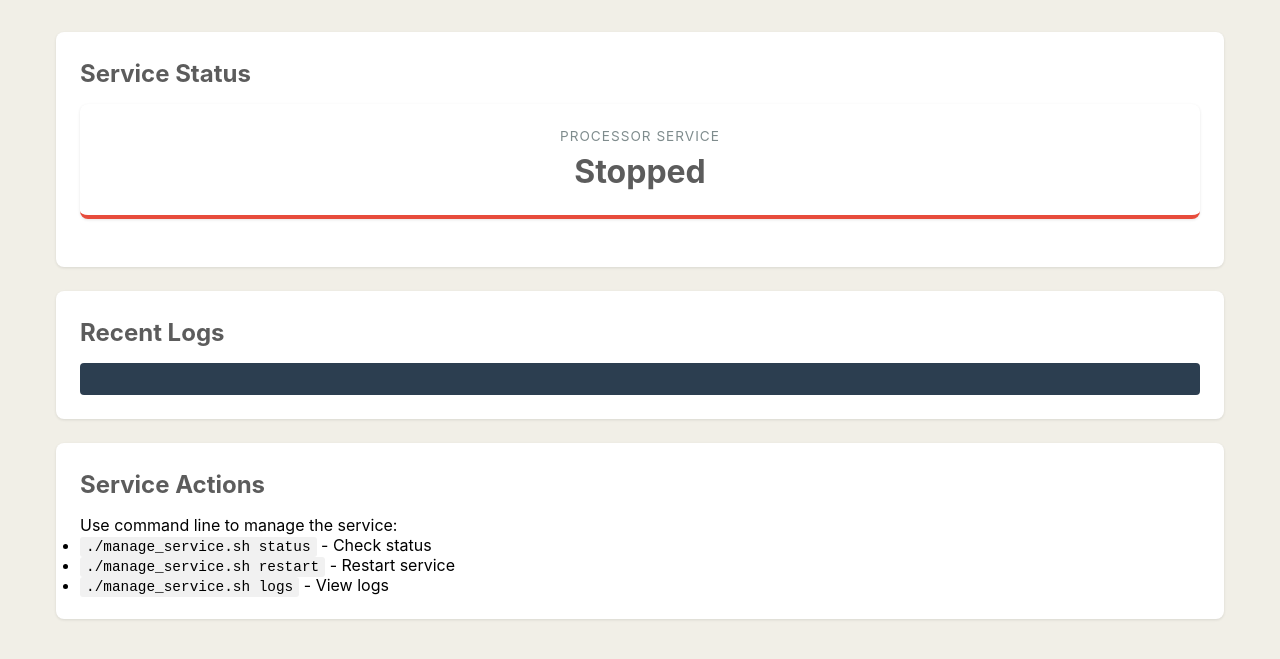
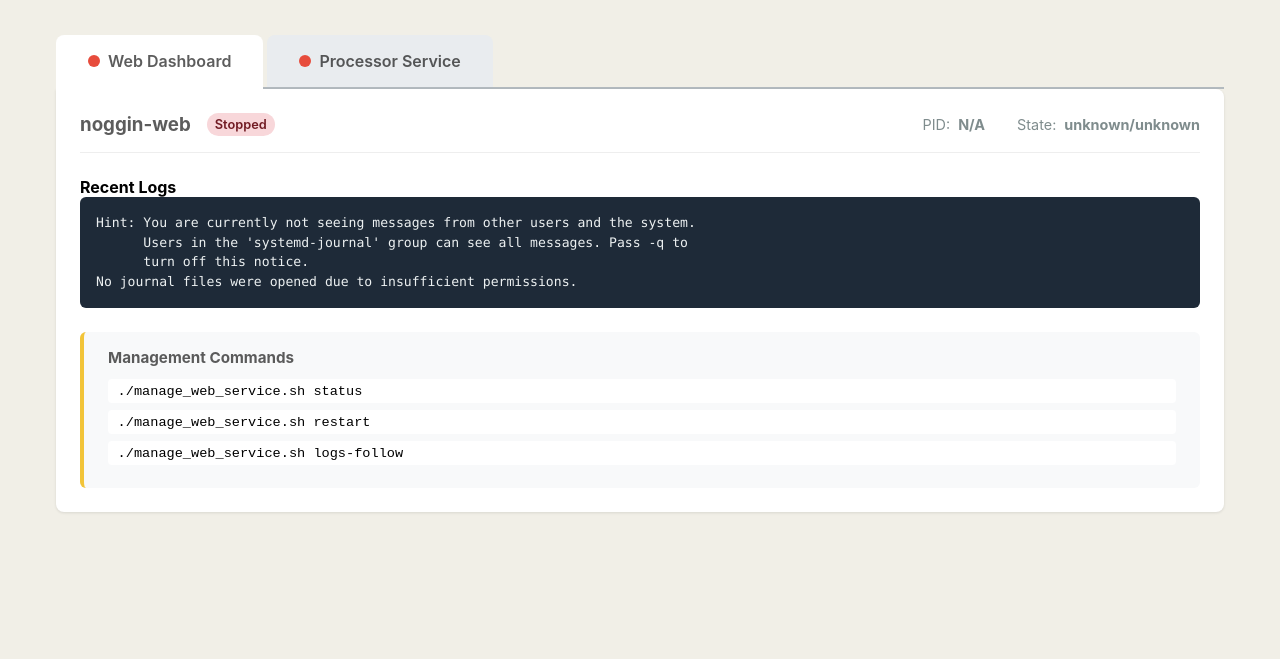
Before and after one commit to goldstar-ti/GS-AUTO-043_Noggin_VM, a Flask app: page /service-status in a window 1280 px wide. Shown: the part 121-780 px from the top of the page. Run offline with Flask 3, Linux system fonts and the light colour scheme; parts of the project's set-up code (start-up, migrations or seed data) failed here and were passed over.

```diff
--- a/web/app.py
+++ b/web/app.py
@@ -179,8 +179,6 @@ def index():
             ORDER BY updated_at DESC
             LIMIT 20
         """
-
-        recent = db_manager.execute_query_dict(recent_query)
         recent = db_manager.execute_query_dict(recent_query)
 
         return render_template(
@@ -324,10 +322,10 @@ def inspection_detail(tip: str):
         errors = []
         try:
             errors_query = """
-                SELECT error_type, error_message, created_at
+                SELECT error_type, error_message, error_timestamp as created_at
                 FROM noggin_schema.processing_errors
                 WHERE tip = %s
-                ORDER BY created_at DESC
+                ORDER BY error_timestamp DESC
                 LIMIT 10
             """
             errors = db_manager.execute_query_dict(errors_query, (tip,))
@@ -463,26 +461,69 @@ def hashes():
 @app.route('/service-status')
 @auth.login_required
 def service_status():
-    """Check background processor service status"""
+    """Check status of both web and processor services"""
+
+    def get_service_info(service_name: str, log_lines: int = 50) -> dict:
+        """Helper to fetch service status and logs"""
+        try:
+            status_result = subprocess.run(
+                ['systemctl', 'is-active', service_name],
+                capture_output=True,
+                text=True
+            )
+            is_active = status_result.stdout.strip() == 'active'
+
+            log_result = subprocess.run(
+                ['journalctl', '-u', service_name, '-n', str(log_lines), '--no-pager'],
+                capture_output=True,
+                text=True
+            )
+            logs = log_result.stdout or log_result.stderr or 'No logs available'
+
+            # Get more detailed status
+            detail_result = subprocess.run(
+                ['systemctl', 'show', service_name, '--property=ActiveState,SubState,MainPID,MemoryCurrent'],
+                capture_output=True,
+                text=True
+            )
+            details = {}
+            for line in detail_result.stdout.strip().split('\n'):
+                if '=' in line:
+                    key, value = line.split('=', 1)
+                    details[key] = value
+
+            return {
+                'name': service_name,
+                'active': is_active,
+                'state': details.get('ActiveState', 'unknown'),
+                'substate': details.get('SubState', 'unknown'),
+                'pid': details.get('MainPID', 'N/A'),
+                'memory': details.get('MemoryCurrent', 'N/A'),
+                'logs': logs
+            }
+        except Exception as e:
+            logger.warning(f"Could not get status for {service_name}: {e}")
+            return {
+                'name': service_name,
+                'active': False,
+                'state': 'error',
+                'substate': str(e),
+                'pid': 'N/A',
+                'memory': 'N/A',
+                'logs': f'Error fetching logs: {e}'
+            }
+
     try:
-        result = subprocess.run(
-            ['systemctl', 'is-active', 'noggin-processor'],
-            capture_output=True,
-            text=True
-        )
-        service_active = result.stdout.strip() == 'active'
+        web_service = get_service_info('noggin-web')
+        processor_service = get_service_info('noggin-processor')
 
-        log_result = subprocess.run(
-            ['journalctl', '-u', 'noggin-processor', '-n', '50', '--no-pager'],
-            capture_output=True,
-            text=True
-        )
-        recent_logs = log_result.stdout
+        active_tab = request.args.get('tab', 'web')
 
         return render_template(
             'service_status.html',
-            service_active=service_active,
-            recent_logs=recent_logs
+            web_service=web_service,
+            processor_service=processor_service,
+            active_tab=active_tab
         )
 
     except Exception as e:
--- a/web/templates/service_status.html
+++ b/web/templates/service_status.html
@@ -2,30 +2,231 @@
 
 {% block title %}Service Status - Noggin Processor{% endblock %}
 
+{% block extra_css %}
+<style>
+    .tabs {
+        display: flex;
+        gap: 0;
+        margin-bottom: 0;
+        border-bottom: 2px solid var(--gs-slate-light);
+    }
+
+    .tab {
+        padding: 1rem 2rem;
+        cursor: pointer;
+        background: #e9ecef;
+        border: none;
+        font-weight: 600;
+        color: var(--gs-slate);
+        transition: all 0.2s;
+        border-radius: 8px 8px 0 0;
+        margin-right: 4px;
+        text-decoration: none;
+        display: inline-flex;
+        align-items: center;
+        gap: 0.5rem;
+    }
+
+    .tab:hover {
+        background: #dee2e6;
+    }
+
+    .tab.active {
+        background: white;
+        color: var(--gs-slate);
+        border-bottom: 2px solid white;
+        margin-bottom: -2px;
+    }
+
+    .tab-content {
+        display: none;
+        background: white;
+        padding: 1.5rem;
+        border-radius: 0 8px 8px 8px;
+        box-shadow: 0 1px 3px rgba(0,0,0,0.1);
+    }
+
+    .tab-content.active {
+        display: block;
+    }
+
+    .status-indicator {
+        width: 12px;
+        height: 12px;
+        border-radius: 50%;
+        display: inline-block;
+    }
+
+    .status-indicator.running {
+        background: #27ae60;
+        box-shadow: 0 0 8px rgba(39, 174, 96, 0.5);
+    }
+
+    .status-indicator.stopped {
+        background: #e74c3c;
+    }
+
+    .service-header {
+        display: flex;
+        justify-content: space-between;
+        align-items: center;
+        margin-bottom: 1.5rem;
+        padding-bottom: 1rem;
+        border-bottom: 1px solid #eee;
+    }
+
+    .service-title {
+        display: flex;
+        align-items: center;
+        gap: 1rem;
+    }
+
+    .service-title h3 {
+        margin: 0;
+    }
+
+    .service-meta {
+        display: flex;
+        gap: 2rem;
+        color: #7f8c8d;
+        font-size: 0.9rem;
+    }
+
+    .service-meta span {
+        display: flex;
+        align-items: center;
+        gap: 0.5rem;
+    }
+
+    .log-container {
+        background: #1e2a38;
+        color: #ecf0f1;
+        padding: 1rem;
+        border-radius: 6px;
+        font-family: 'Consolas', 'Monaco', monospace;
+        font-size: 0.82rem;
+        line-height: 1.5;
+        max-height: 500px;
+        overflow-y: auto;
+        white-space: pre-wrap;
+        word-break: break-word;
+    }
+
+    .log-container::-webkit-scrollbar {
+        width: 8px;
+    }
+
+    .log-container::-webkit-scrollbar-track {
+        background: #2c3e50;
+    }
+
+    .log-container::-webkit-scrollbar-thumb {
+        background: #5a6c7d;
+        border-radius: 4px;
+    }
+
+    .commands-card {
+        margin-top: 1.5rem;
+        padding: 1rem 1.5rem;
+        background: #f8f9fa;
+        border-radius: 6px;
+        border-left: 4px solid var(--gs-gold);
+    }
+
+    .commands-card h4 {
+        margin: 0 0 0.75rem 0;
+        font-size: 0.95rem;
+        color: var(--gs-slate);
+    }
+
+    .commands-card code {
+        display: block;
+        margin: 0.4rem 0;
+        padding: 0.3rem 0.6rem;
+        background: white;
+        border-radius: 4px;
+        font-size: 0.85rem;
+    }
+</style>
+{% endblock %}
+
 {% block content %}
-<div class="card">
-    <h2>Service Status</h2>
+<div class="card" style="padding: 0; overflow: visible; background: transparent; box-shadow: none;">
 
-    <div class="stats-grid">
-        <div class="stat-card {% if service_active %}success{% else %}danger{% endif %}">
-            <div class="label">Processor Service</div>
-            <div class="number">{{ 'Running' if service_active else 'Stopped' }}</div>
+    <!-- Tabs -->
+    <div class="tabs">
+        <a href="{{ url_for('service_status', tab='web') }}"
+           class="tab {% if active_tab == 'web' %}active{% endif %}">
+            <span class="status-indicator {% if web_service.active %}running{% else %}stopped{% endif %}"></span>
+            Web Dashboard
+        </a>
+        <a href="{{ url_for('service_status', tab='processor') }}"
+           class="tab {% if active_tab == 'processor' %}active{% endif %}">
+            <span class="status-indicator {% if processor_service.active %}running{% else %}stopped{% endif %}"></span>
+            Processor Service
+        </a>
+    </div>
+
+    <!-- Web Service Tab -->
+    <div class="tab-content {% if active_tab == 'web' %}active{% endif %}" id="web-tab">
+        <div class="service-header">
+            <div class="service-title">
+                <h3>noggin-web</h3>
+                {% if web_service.active %}
+                    <span class="badge success">Running</span>
+                {% else %}
+                    <span class="badge danger">Stopped</span>
+                {% endif %}
+            </div>
+            <div class="service-meta">
+                <span>PID: <strong>{{ web_service.pid }}</strong></span>
+                <span>State: <strong>{{ web_service.state }}/{{ web_service.substate }}</strong></span>
+                {% if web_service.memory and web_service.memory != 'N/A' and web_service.memory != '[not set]' %}
+                    <span>Memory: <strong>{{ (web_service.memory|int / 1024 / 1024)|round(1) }} MB</strong></span>
+                {% endif %}
+            </div>
+        </div>
+
+        <h4>Recent Logs</h4>
+        <div class="log-container">{{ web_service.logs }}</div>
+
+        <div class="commands-card">
+            <h4>Management Commands</h4>
+            <code>./manage_web_service.sh status</code>
+            <code>./manage_web_service.sh restart</code>
+            <code>./manage_web_service.sh logs-follow</code>
+        </div>
+    </div>
+
+    <!-- Processor Service Tab -->
+    <div class="tab-content {% if active_tab == 'processor' %}active{% endif %}" id="processor-tab">
+        <div class="service-header">
+            <div class="service-title">
+                <h3>noggin-processor</h3>
+                {% if processor_service.active %}
+                    <span class="badge success">Running</span>
+                {% else %}
+                    <span class="badge danger">Stopped</span>
+                {% endif %}
+            </div>
+            <div class="service-meta">
+                <span>PID: <strong>{{ processor_service.pid }}</strong></span>
+                <span>State: <strong>{{ processor_service.state }}/{{ processor_service.substate }}</strong></span>
+                {% if processor_service.memory and processor_service.memory != 'N/A' and processor_service.memory != '[not set]' %}
+                    <span>Memory: <strong>{{ (processor_service.memory|int / 1024 / 1024)|round(1) }} MB</strong></span>
+                {% endif %}
+            </div>
+        </div>
+
+        <h4>Recent Logs</h4>
+        <div class="log-container">{{ processor_service.logs }}</div>
+
+        <div class="commands-card">
+            <h4>Management Commands</h4>
+            <code>./manage_service.sh status</code>
+            <code>./manage_service.sh restart</code>
+            <code>./manage_service.sh follow</code>
         </div>
     </div>
 </div>
-
-<div class="card">
-    <h2>Recent Logs</h2>
-    <pre style="background: #2c3e50; color: #ecf0f1; padding: 1rem; border-radius: 4px; overflow-x: auto; max-height: 600px; overflow-y: auto; font-size: 0.85em; line-height: 1.4;">{{ recent_logs }}</pre>
-</div>
-
-<div class="card">
-    <h2>Service Actions</h2>
-    <p>Use command line to manage the service:</p>
-    <ul>
-        <li><code>./manage_service.sh status</code> - Check status</li>
-        <li><code>./manage_service.sh restart</code> - Restart service</li>
-        <li><code>./manage_service.sh logs</code> - View logs</li>
-    </ul>
-</div>
 {% endblock %}
```
Also changed, not shown: hash_lookup_sync.py (+329 -1 lines), test/test_circuit_breaker.py (renamed from test_circuit_breaker.py), test/test_common.py (renamed from test_common.py), test/test_connection.py (renamed from test_connection.py), test/test_database.py (renamed from test_database.py), test/test_hash_manager.py (renamed from test_hash_manager.py), test/test_sftp_downloader.py (renamed from test_sftp_downloader.py), 8 other files.
